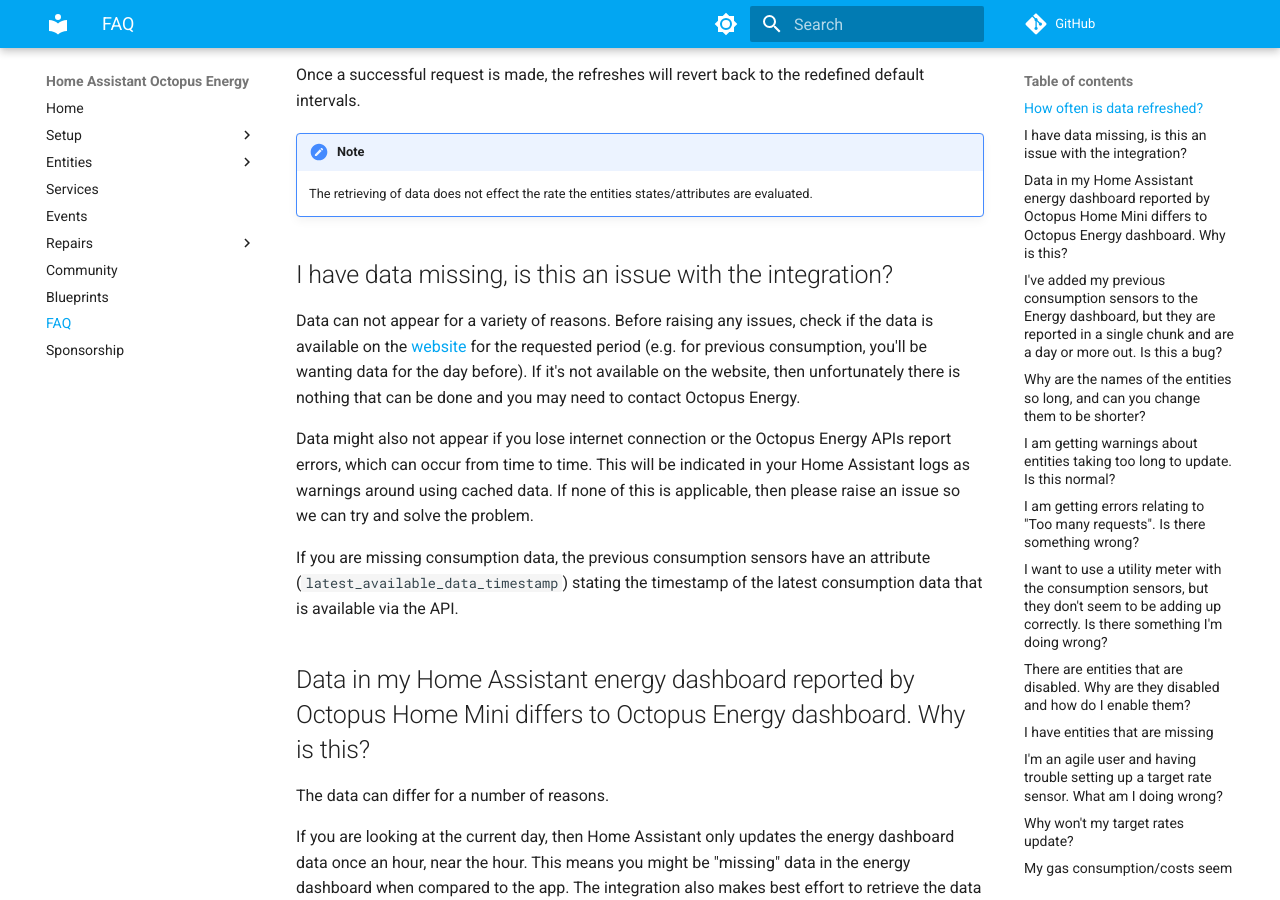
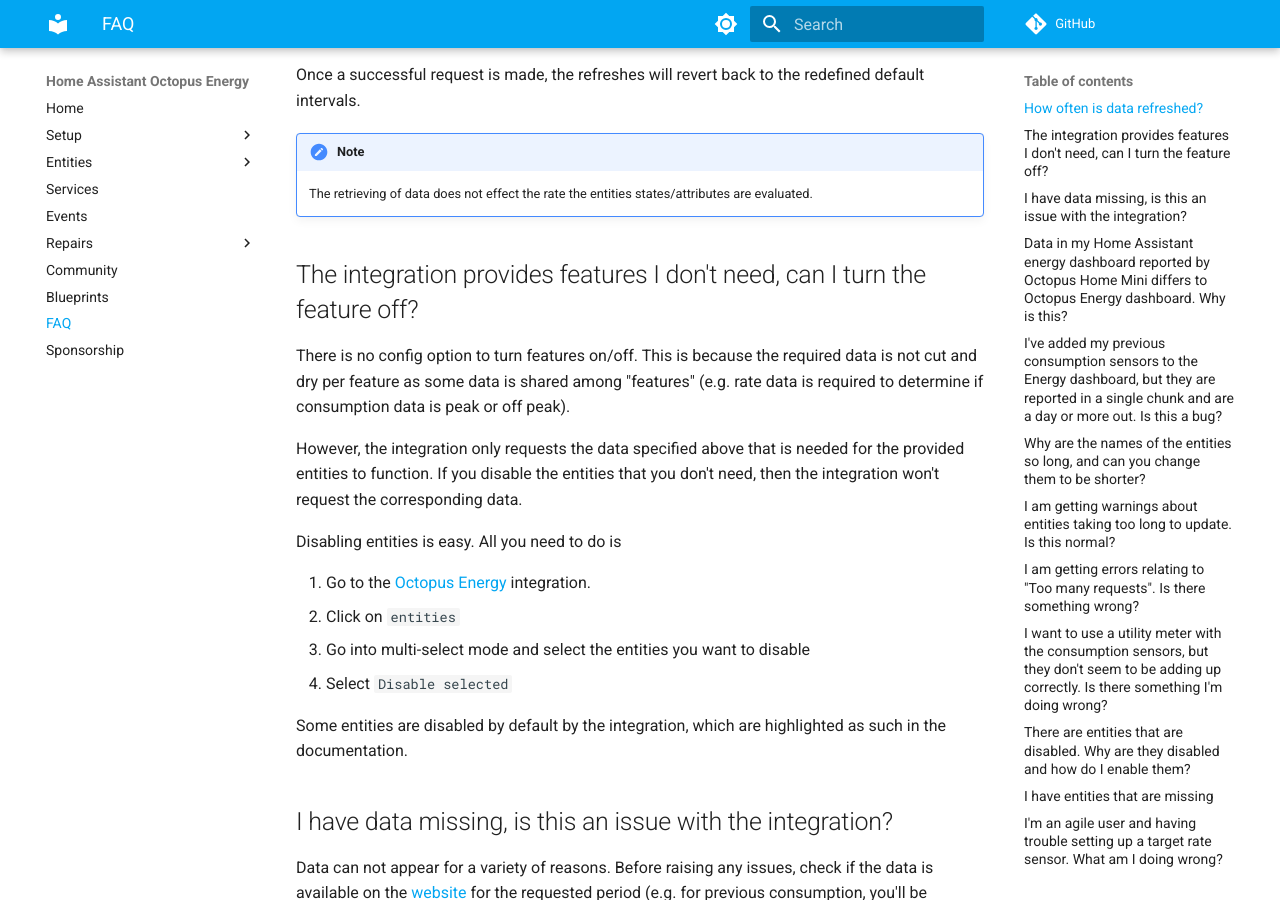
Before and after one commit to BottlecapDave/HomeAssistant-OctopusEnergy, an MkDocs documentation site: the page built from _docs/faq.md, in a window 1280 px wide and 900 px high, scrolled down 1464 px. Built offline with MkDocs 1.6.1 and Material for MkDocs 9.7.7, drawn with Linux system fonts in a browser that asks for light colours; comment, search, counter and statistics services are not loaded.

Commit message:
docs: Updated FAQ with instructions of disabling features.

```diff
--- a/_docs/faq.md
+++ b/_docs/faq.md
@@ -30,6 +30,21 @@
 
 !!! note
     The retrieving of data does not effect the rate the entities states/attributes are evaluated.
+
+## The integration provides features I don't need, can I turn the feature off?
+
+There is no config option to turn features on/off. This is because the required data is not cut and dry per feature as some data is shared among "features" (e.g. rate data is required to determine if consumption data is peak or off peak).
+
+However, the integration only requests the data specified above that is needed for the provided entities to function. If you disable the entities that you don't need, then the integration won't request the corresponding data.
+
+Disabling entities is easy. All you need to do is
+
+1. Go to the [Octopus Energy](https://my.home-assistant.io/redirect/integration/?domain=octopus_energy) integration.
+2. Click on `entities`
+3. Go into multi-select mode and select the entities you want to disable
+4. Select `Disable selected`
+
+Some entities are disabled by default by the integration, which are highlighted as such in the documentation.
 
 ## I have data missing, is this an issue with the integration?
 
```
